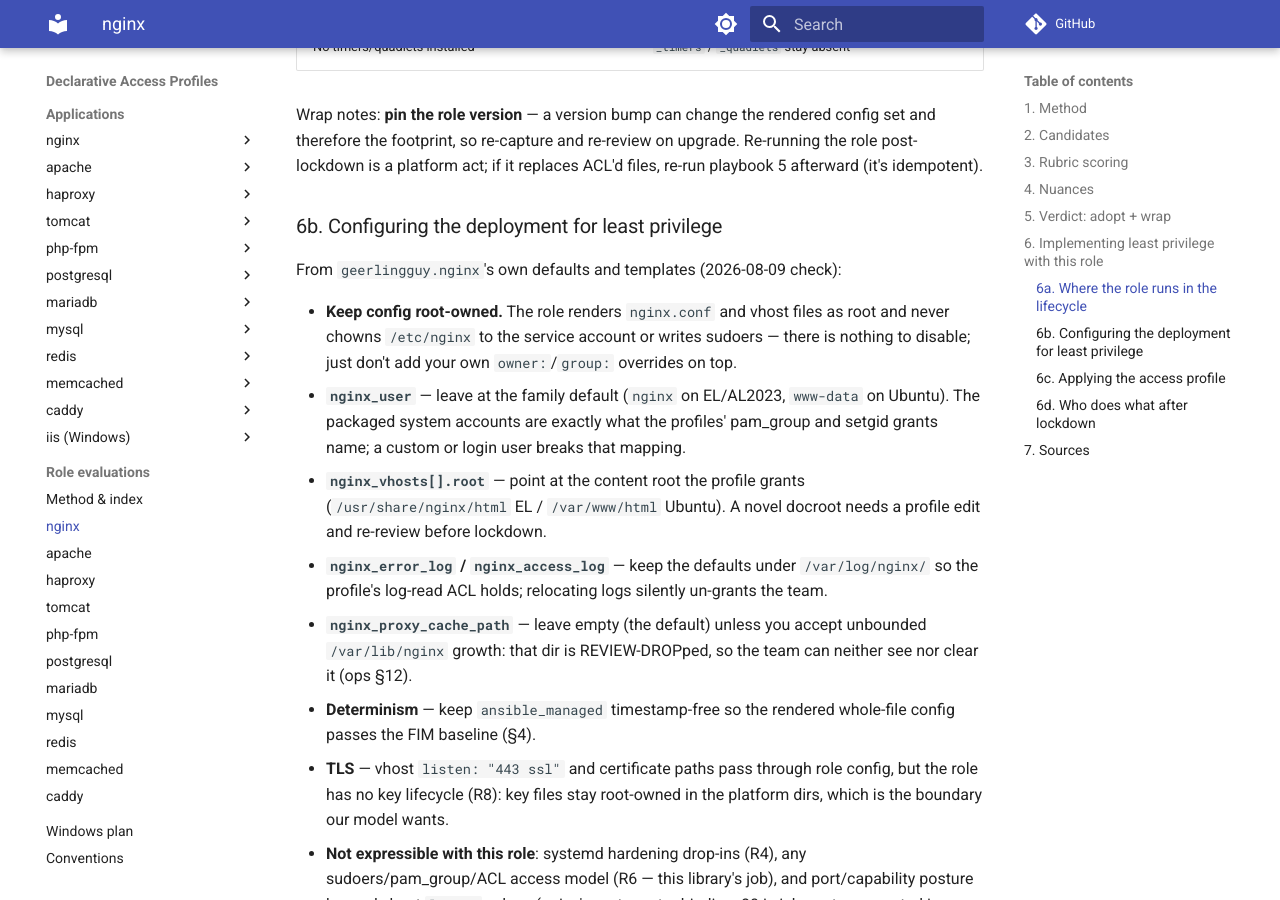
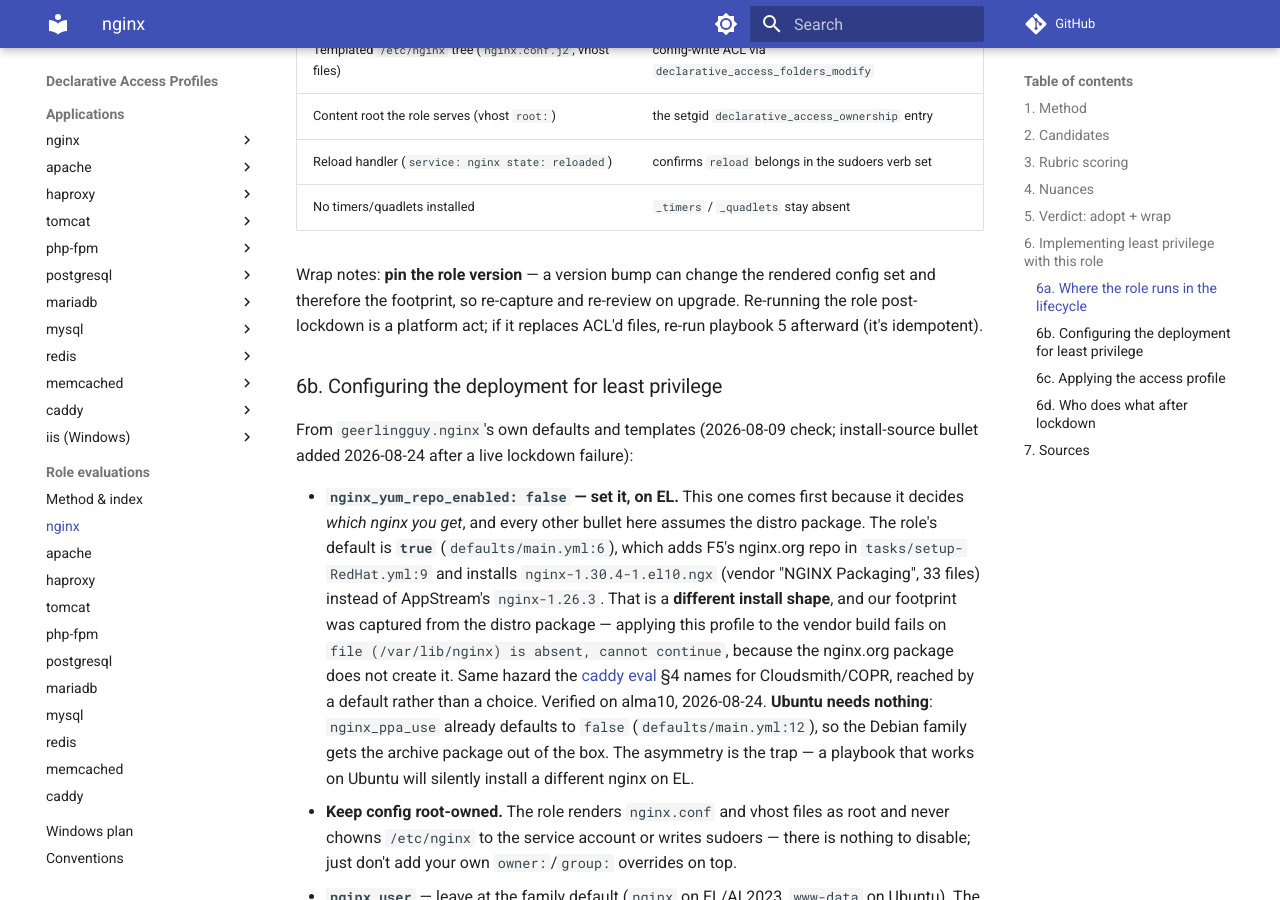
Before and after one commit to mcowser-p/declarative-access-profiles, an MkDocs documentation site: the page built from docs/role-evals/nginx.md, in a window 1280 px wide and 900 px high, scrolled down 2721 px. Built offline with MkDocs 1.6.1 and Material for MkDocs 9.7.7, drawn with Linux system fonts in a browser that asks for light colours; comment, search, counter and statistics services are not loaded; some of the changed text lies outside the part shown.

Commit message:
docs(role-eval): nginx adopts F5's build by default, not the distro package
geerlingguy.nginx defaults nginx_yum_repo_enabled to true on EL
(defaults/main.yml:6), which adds nginx.org's repo in
tasks/setup-RedHat.yml:9 and installs nginx-1.30.4-1.el10.ngx -- vendor
"NGINX Packaging", 33 files -- instead of AppStream's nginx-1.26.3. That
is a different install shape, and these profiles were captured from the
distro package.

The consequence is not cosmetic: applying profiles/nginx/almalinux-10 to
the vendor build dies on "file (/var/lib/nginx) is absent, cannot
continue", because the nginx.org package never creates that directory.
The profile was being applied to evidence it was not captured from --
exactly the hazard caddy.md §4 records for Cloudsmith/COPR, except
reached by a default rather than a deliberate choice.

The asymmetry is what makes it a trap: nginx_ppa_use already defaults to
false (defaults/main.yml:12), so the Debian family gets the archive
package with no intervention. A playbook verified on Ubuntu silently
installs a different nginx on EL.

Recorded as a pre-rollout action in §5, in the same shape as the mysql
eval's EL9 gate, and as the first bullet of §6b because install source
decides which nginx every other bullet in that section is describing.
examples/nginx/deploy.yml sets it too -- an example that reproduces the
bug is worse than no example.

Found by running it: web-lab lockdown against a live alma10 host,
2026-08-24.

```diff
--- a/docs/role-evals/nginx.md
+++ b/docs/role-evals/nginx.md
@@ -46,8 +46,15 @@ config-write ACL then grants the team on top of.
 ## 5. Verdict: **adopt + wrap**
 
 Adopt `geerlingguy.nginx` for a simple deployment, or `nginxinc.nginx`
-(+ `nginx_config`) when you need NGINX Plus or fine-grained config. Wrap
-either with our access lifecycle — neither delivers R4/R6/R9, and that gap
+(+ `nginx_config`) when you need NGINX Plus or fine-grained config.
+
+**Mandatory action before rollout on EL: set `nginx_yum_repo_enabled: false`.**
+The role defaults it to `true` and installs F5's nginx.org build rather than
+the AppStream package these profiles were captured against; lockdown then
+fails on a path that build does not create. Ubuntu is unaffected
+(`nginx_ppa_use` already defaults to `false`) — see §6b.
+
+Wrap either with our access lifecycle — neither delivers R4/R6/R9, and that gap
 is not a role defect, it's the job this library does. As with every app so
 far, R6 (access model) is a clean miss across all public roles.
 
@@ -75,8 +82,25 @@ if it replaces ACL'd files, re-run playbook 5 afterward (it's idempotent).
 
 ### 6b. Configuring the deployment for least privilege
 
-From `geerlingguy.nginx`'s own defaults and templates (2026-08-09 check):
+From `geerlingguy.nginx`'s own defaults and templates (2026-08-09 check;
+install-source bullet added 2026-08-24 after a live lockdown failure):
 
+- **`nginx_yum_repo_enabled: false` — set it, on EL.** This one comes first
+  because it decides *which nginx you get*, and every other bullet here
+  assumes the distro package. The role's default is **`true`**
+  (`defaults/main.yml:6`), which adds F5's nginx.org repo in
+  `tasks/setup-RedHat.yml:9` and installs
+  `nginx-1.30.4-1.el10.ngx` (vendor "NGINX Packaging", 33 files) instead of
+  AppStream's `nginx-1.26.3`. That is a **different install shape**, and our
+  footprint was captured from the distro package — applying this profile to
+  the vendor build fails on `file (/var/lib/nginx) is absent, cannot
+  continue`, because the nginx.org package does not create it. Same hazard
+  the [caddy eval](caddy.md) §4 names for Cloudsmith/COPR, reached by a
+  default rather than a choice. Verified on alma10, 2026-08-24.
+  **Ubuntu needs nothing**: `nginx_ppa_use` already defaults to `false`
+  (`defaults/main.yml:12`), so the Debian family gets the archive package
+  out of the box. The asymmetry is the trap — a playbook that works on
+  Ubuntu will silently install a different nginx on EL.
 - **Keep config root-owned.** The role renders `nginx.conf` and vhost files
   as root and never chowns `/etc/nginx` to the service account or writes
   sudoers — there is nothing to disable; just don't add your own
```
Also changed, not shown: 1 other file.
